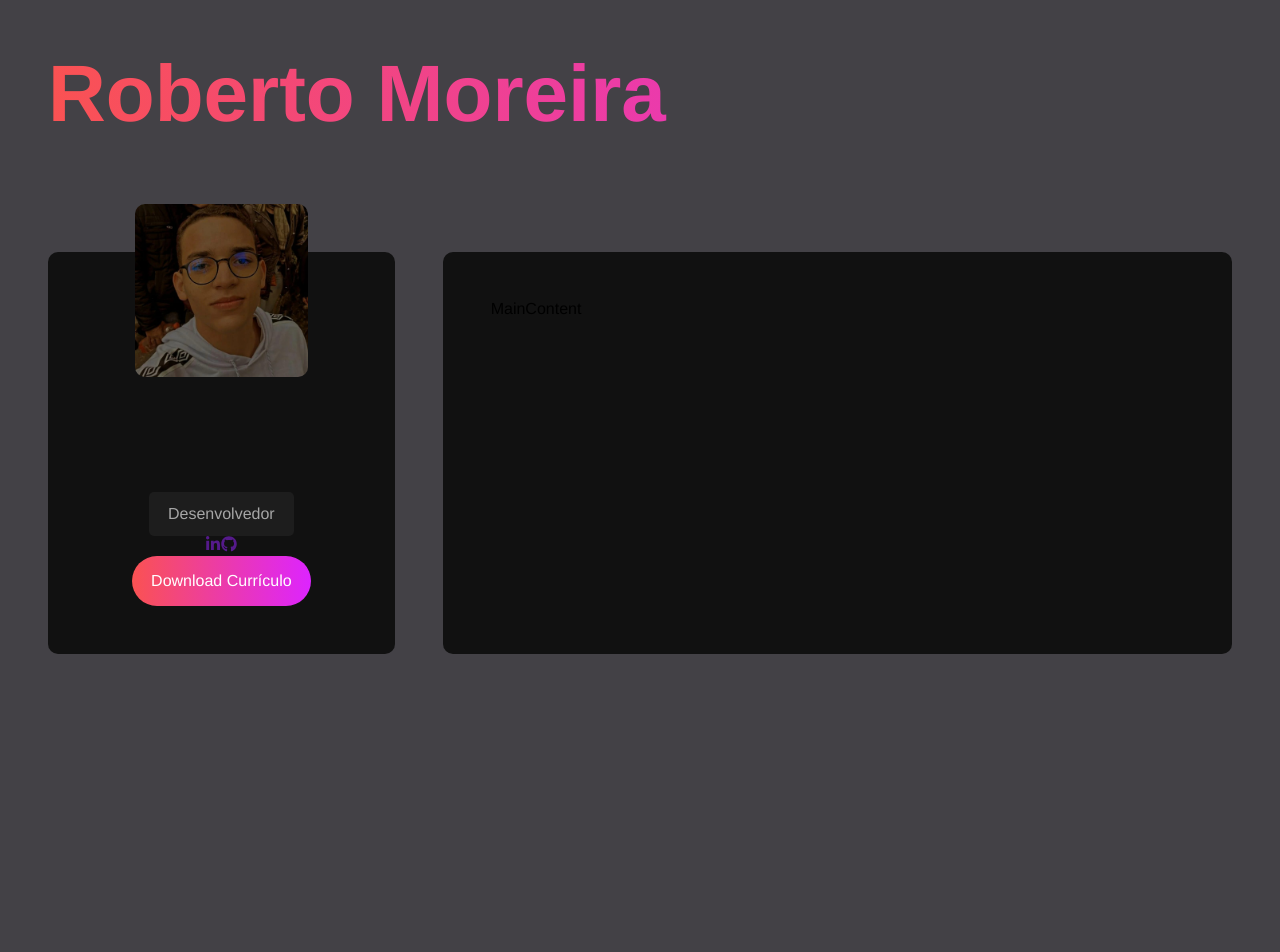
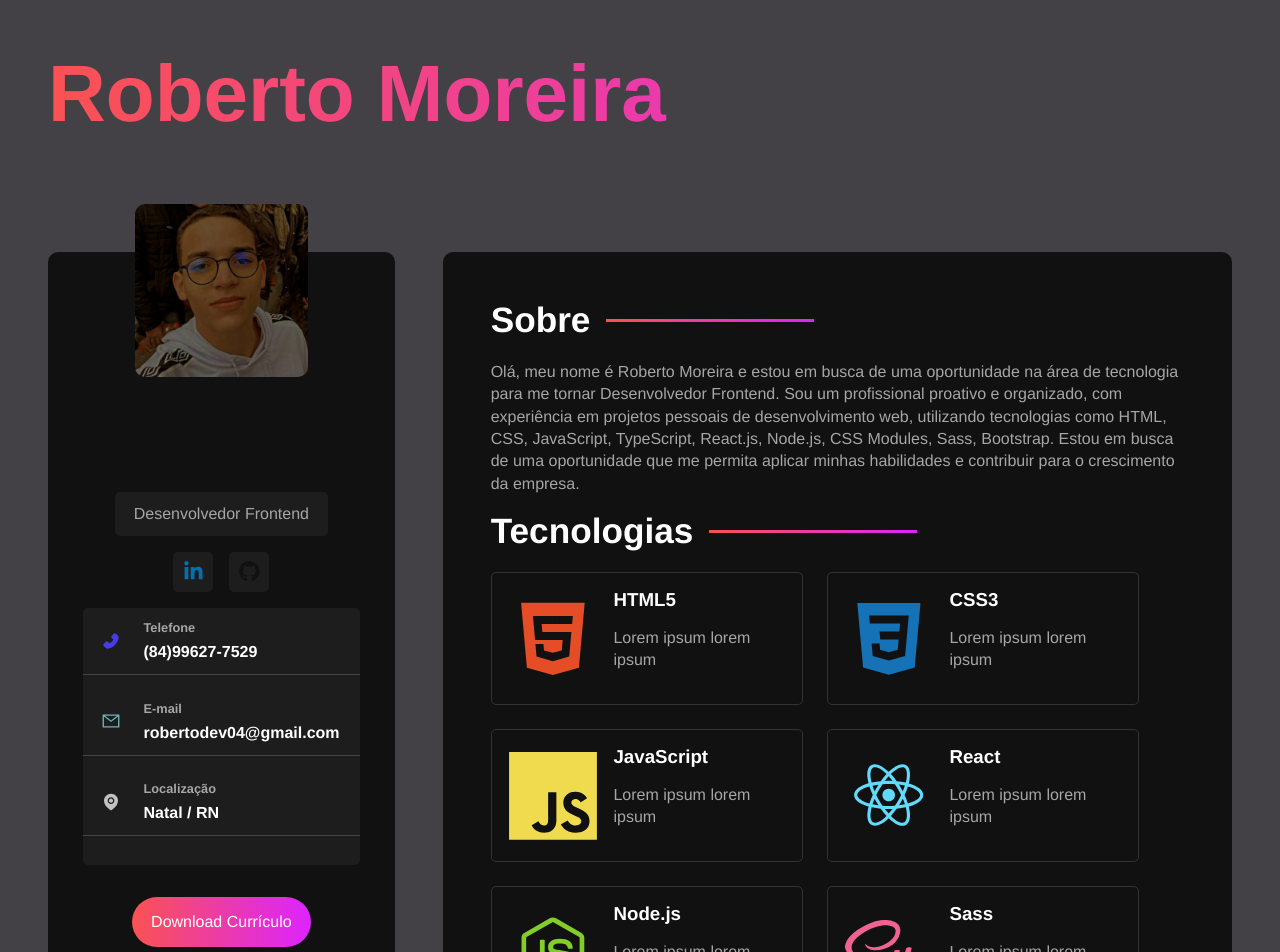
Before and after one commit to robertomoreira04/Projeto-Portifolio, a React (Vite) app: page / in a window 1280 px wide. Shown: the top 952 px of the page. Before the commit the page ends 800 px from the top, so only its background shows below. Built offline with nearby package versions, Linux system fonts and the light colour scheme.

Commit message:
conclusão do esqueleto do portifolio

```diff
--- /dev/null
+++ b/src/components/AboutContainer.jsx
@@ -0,0 +1,12 @@
+
+const AboutContainer = () => {
+  return <section className="about-container">
+    <h2>Sobre</h2>
+    <p>Olá, meu nome é Roberto Moreira e estou em busca de uma oportunidade na área de tecnologia para me tornar Desenvolvedor Frontend.
+
+    Sou um profissional proativo e organizado, com experiência em projetos pessoais de desenvolvimento web, utilizando tecnologias como HTML, CSS, JavaScript, TypeScript, React.js, Node.js, CSS Modules, Sass, Bootstrap. Estou em busca de uma oportunidade que me permita aplicar minhas habilidades e contribuir para o crescimento da empresa. </p>
+
+  </section>
+}
+
+export default AboutContainer;
--- /dev/null
+++ b/src/components/InformationContainer.jsx
@@ -0,0 +1,31 @@
+import { AiFillPhone, AiOutlineMail, AiFillEnvironment } from 'react-icons/ai';
+
+import '../styles/components/informationcontainer.sass';
+
+const InformationContainer = () => {
+  return <section id='information'>
+    <div className='info-card'>
+      <AiFillPhone id='phone-icon'/>
+      <div>
+        <h3>Telefone</h3>
+        <p>(84)99627-7529</p>
+      </div>
+    </div>
+    <div className='info-card'>
+      <AiOutlineMail id='email-icon'/>
+      <div>
+        <h3>E-mail</h3>
+        <p>robertodev04@gmail.com</p>
+      </div>
+    </div>
+    <div className='info-card'>
+      <AiFillEnvironment id='pin-icon'/>
+      <div>
+        <h3>Localização</h3>
+        <p>Natal / RN</p>
+      </div>
+    </div>
+  </section>
+}
+
+export default InformationContainer;
--- a/src/components/MainContent.jsx
+++ b/src/components/MainContent.jsx
@@ -1,10 +1,17 @@
+import AboutContainer from './AboutContainer';
+import TechContainer from './TechContainer';
+import ProjectsContainer from './ProjectsContainer';
+
 import '../styles/components/maincontent.sass';
 
 const MainContent = () => {
   return (
-    <main id='main-content'>MainContent
+    <main id='main-content'>
+      <AboutContainer />
+      <TechContainer />
+      <ProjectsContainer />
     </main>
   )
 }
 
-export default MainContent
+export default MainContent;
--- /dev/null
+++ b/src/components/ProjectsContainer.jsx
@@ -0,0 +1,13 @@
+
+const ProjectsContainer = () => {
+  return <section className="projects-container">
+    <h2>Projetos</h2>
+    <p>Lorem ipsum dolor sit amet consectetur adipisicing elit. Enim, culpa delectus? Quo impedit obcaecati quasi tenetur reprehenderit consequatur nostrum sint, facilis quae, vero iure architecto voluptate, nihil saepe pariatur tempora.
+    </p>
+    <a href="#" className="btn">
+      Ver Projetos
+    </a>
+  </section>
+}
+
+export default ProjectsContainer;
--- a/src/components/Sidebar.jsx
+++ b/src/components/Sidebar.jsx
@@ -4,12 +4,15 @@ import Avatar from "../img/foto-minha.jpg";
 
 import '../styles/components/sidebar.sass';
 
+import InformationContainer from './InformationContainer';
+
 const Sidebar = () => {
   return (
     <aside id="sidebar">
       <img src={Avatar} alt="Roberto Moreira" />
-      <p className="title">Desenvolvedor</p>
+      <p className="title">Desenvolvedor Frontend</p>
       <SocialNetworks />
+      <InformationContainer />
       <a href="" className="btn">Download Currículo</a>
     </aside>
   )
--- a/src/components/SocialNetworks.jsx
+++ b/src/components/SocialNetworks.jsx
@@ -2,16 +2,17 @@ import '../styles/components/socialnetworks.sass';
 
 import {FaLinkedinIn, FaGithub} from "react-icons/fa";
 
-const socialNetworks =[
-  { name: 'linkedin', icon: <FaLinkedinIn /> },
-  { name: 'github', icon: <FaGithub /> },
-];
-
 const SocialNetworks = () => {
   return (
     <section id="social-networks">
-      <a href=""><FaLinkedinIn /></a>
-      <a href=""><FaGithub /></a>
+      <a className='social-btn' id='linkedin'
+      href="https://www.linkedin.com/in/roberto-moreira-3b6ba3290" target='_blank'>
+        <FaLinkedinIn />
+      </a>
+      <a className='social-btn' id='github'
+      href="https://github.com/robertomoreira04" target='_blank'>
+        <FaGithub />
+      </a>
     </section>
   )
 }
--- /dev/null
+++ b/src/components/TechContainer.jsx
@@ -0,0 +1,40 @@
+import {
+  DiHtml5,
+  DiCss3,
+  DiJsBadge,
+  DiNodejsSmall,
+  DiReact,
+  DiSass,
+} from 'react-icons/di'
+
+import '../styles/components/techcontainer.sass'
+
+const tech = [
+  {id: 'html', name: "HTML5", icon: <DiHtml5 /> },
+  {id: 'css', name: "CSS3", icon: <DiCss3 /> },
+  {id: 'js', name: "JavaScript", icon: <DiJsBadge /> },
+  {id: 'react', name: "React", icon: <DiReact/> },
+  {id: 'node', name: "Node.js", icon: <DiNodejsSmall /> },
+  {id: 'sass', name: "Sass", icon: <DiSass /> },
+];
+
+const TechContainer = () => {
+  return (
+    <section className="tech-container">
+      <h2>Tecnologias</h2>
+      <div className='tech-grid'>
+        {tech.map((tech) => (
+          <div className="tech-card" id={tech.id} key={tech.id}>
+            {tech.icon}
+            <div className="tech-info">
+              <h3>{tech.name}</h3>
+              <p>Lorem ipsum lorem ipsum</p>
+            </div>
+          </div>
+        ))}
+      </div>
+    </section>
+  )
+}
+
+export default TechContainer;
--- /dev/null
+++ b/src/styles/components/informationcontainer.sass
@@ -0,0 +1,46 @@
+@use '../variables'
+@use '../mixins'
+
+#information
+  @include mixins.center
+  flex-direction: column
+  background-color: variables.$bg-color-secondary
+  padding-bottom: 1rem
+  margin-bottom: 2rem
+  text-align: left
+  width: 80%
+  border-radius: variables.$card-border-radius
+
+  .info-card
+    @include mixins.center
+    justify-content: start
+    gap: 1rem
+    padding: .8rem
+    margin-bottom: .8rem
+    border-bottom: 1px solid #444
+    width: 100%
+
+    h3
+      color: variables.$text-color-secondary
+      font-size: .8rem
+      margin-bottom: .5rem
+
+    p
+      color: variables.$text-color
+      font-weight: bold
+
+    svg
+      background-color: variables.$bg-color-secondary
+      padding: .4rem
+      width: 2rem
+      height: 2rem
+      border-radius: variables.$card-border-radius
+
+    #phone-icon
+      color: #473be9
+
+    #email-icon
+      color: #6ab5b9
+
+    #pin-icon
+      color: #c1c1c1
--- a/src/styles/components/maincontent.sass
+++ b/src/styles/components/maincontent.sass
@@ -1,7 +1,32 @@
 @use '../variables'
+@use '../mixins'
 
 #main-content
   background-color: variables.$bg-color
   flex: 2 1 0
   border-radius: variables.$container-border-radius
   padding: 3rem
+
+  section
+    display: flex
+    flex-direction: column
+
+  h2
+    color: variables.$text-color
+    font-size: 2.2rem
+    margin-bottom: 1.3rem
+    @include mixins.center
+    justify-content: start
+    gap: 1rem
+
+    &:after
+      @include mixins.gradient-border
+
+  p
+    color: variables.$text-color-secondary
+    margin-bottom: 1rem
+    line-height: 1.4rem
+
+  .btn
+    @include mixins.btn
+    align-self: start
--- a/src/styles/components/socialnetworks.sass
+++ b/src/styles/components/socialnetworks.sass
@@ -0,0 +1,26 @@
+@use '../variables'
+@use '../mixins'
+
+#social-networks
+  @include mixins.center
+  gap: 1rem
+  margin: 1rem 0
+
+  .social-btn
+    padding: .6rem
+    background-color: variables.$bg-color-secondary
+    border-radius: variables.$card-border-radius
+    color: #333
+    font-size: 1.3rem
+    @include mixins.center
+
+  #linkedin
+    color: #0072B1
+
+  #github
+    color: #111
+
+  :hover
+    background: variables.$gradient
+    > svg
+        color: variables.$text-color
--- /dev/null
+++ b/src/styles/components/techcontainer.sass
@@ -0,0 +1,49 @@
+@use '../variables'
+@use '../mixins'
+
+.tech-container
+    margin-bottom: 1rem
+
+    .tech-grid
+      display: flex
+      flex-wrap: wrap
+      gap: 1.5rem
+
+      .tech-card
+        @include mixins.center
+        gap: 1rem
+        padding: 1rem
+        border: 1px solid #333
+        width: 45%
+        border-radius: variables.$card-border-radius
+
+        h3
+          color: variables.$text-color
+          margin-bottom: 1rem
+
+        svg
+          font-size: 6rem
+
+      #html
+        svg
+          color: #e44d26
+
+      #css
+        svg
+          color: #1572b6
+
+      #js
+        svg
+          color: #f0db4f
+
+      #node
+        svg
+          color: #83cd29
+
+      #react
+        svg
+          color: #61dafb
+
+      #sass
+        svg
+          color: #F06292
--- a/src/styles/mixins.sass
+++ b/src/styles/mixins.sass
@@ -1,4 +1,9 @@
 @use 'variables'
+
+@mixin center
+  display: flex
+  justify-content: center
+  align-items: center
 
 @mixin btn
   padding: 1rem 1.2rem
@@ -6,3 +11,9 @@
   background: variables.$gradient
   text-decoration: none
   border-radius: 3rem
+
+@mixin gradient-border
+  content: ''
+  background: variables.$gradient
+  height: 3px
+  width: 30%
```
